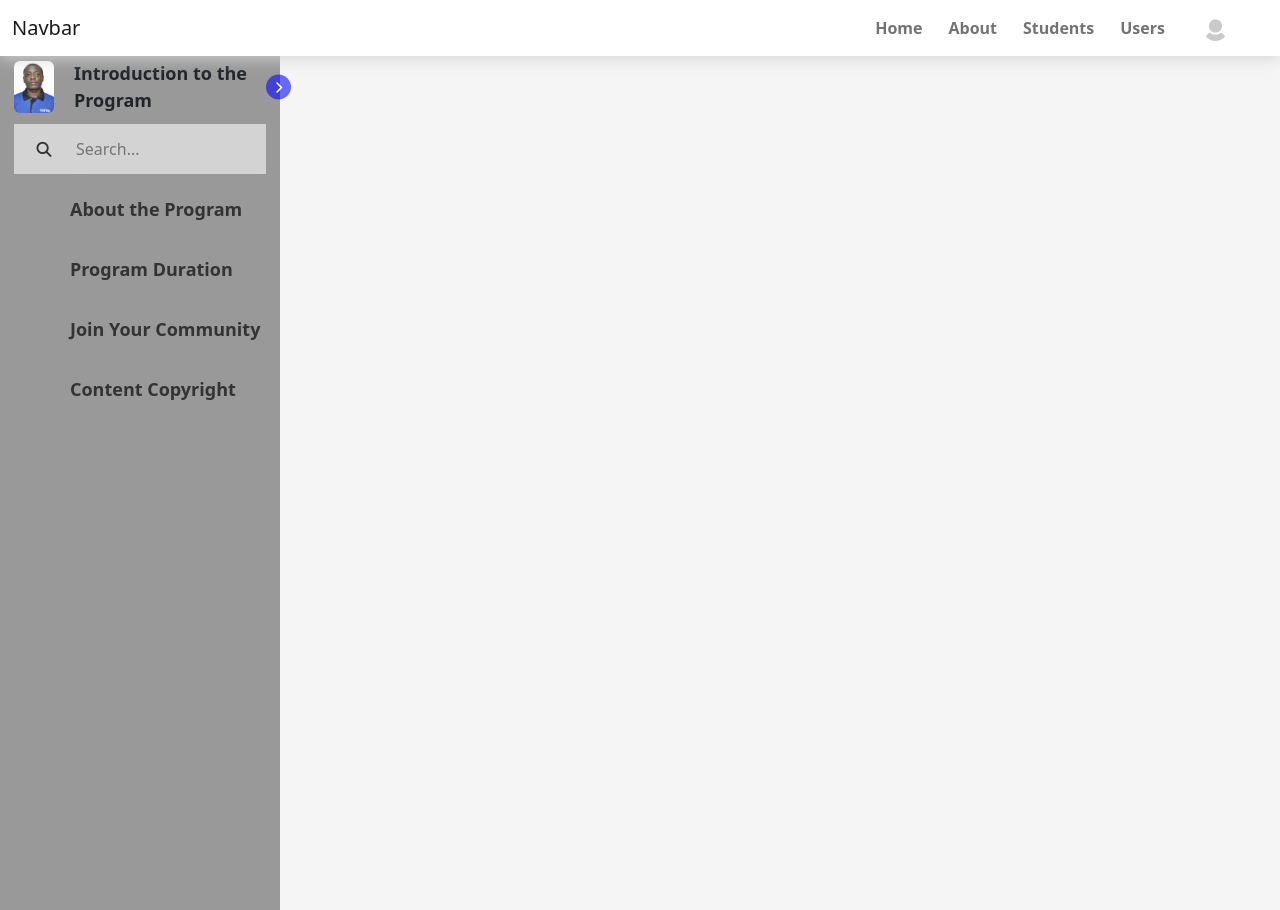
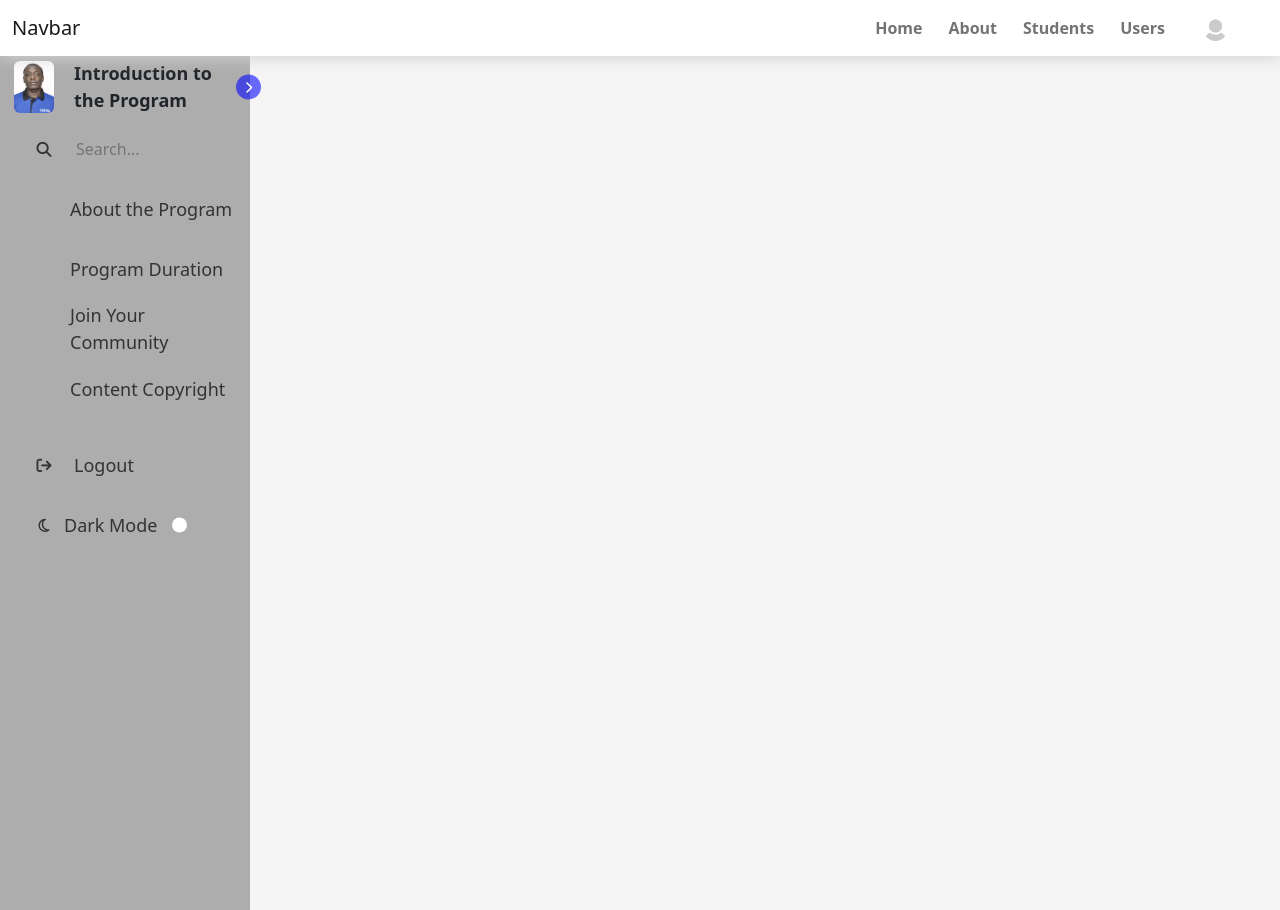
Before and after one commit to Nehemiah60/KnowledgeHub, a Flask app: page /intro-module in a window 1280 px wide. Run offline with Flask 3, Linux system fonts and the light colour scheme; the visitor is signed in with stand-in values (Sample User, id 1).

Commit message:
completed the sidebar

```diff
--- a/static/css/style.css
+++ b/static/css/style.css
@@ -2,6 +2,7 @@
 body{
     background: whitesmoke;
     overflow: hidden;
+    transition: background-color 0.3s, color 0.3s;
 }
 
 .navbar-nav .nav-link{
@@ -592,7 +593,7 @@ width: 13%;
 /*** REUSABLE CSS FOR THE SIDEBAR****/
 .sidebar .text{
     font-size: 18px;
-    font-weight: 600;
+    font-weight: 500;
 }
 
 .sidebar .image{
@@ -611,11 +612,12 @@ width: 13%;
     top: 50;
     left: 0;
     height: 100%;
-    width: 280px;
+    width: 250px;
     padding: 10px 14px;
-    background: #999;
+    background: #adadad;
 
 }
+
 .sidebar header{
     position: relative;
 }
@@ -632,6 +634,7 @@ header .image-text .header-text{
 .header-text .module-name{
 font-weight: 600;
 }
+
 
 .sidebar header .toggleDrop{
 position: absolute;
@@ -671,8 +674,7 @@ font-size: 12px;
 }
 
 .sidebar .search-box{
-    background: rgb(211, 211, 211);
-
+  color: #666666;
 }
 
 .sidebar input{
@@ -680,8 +682,8 @@ height: 100%;
 width: 100%;
 outline: none;
 border: none;
-background: lightgrey;
 border-radius: 10px;
+background: #adadad;
 }
 
 .sidebar li a{
@@ -697,3 +699,87 @@ border-radius: 10px;
 background: rgba(0, 0, 255, 0.459);
 
 }
+
+.sidebar .module-menu-bar{
+
+    height: calc(100%-50px);
+    display: flex;
+    flex-direction: column;
+    justify-content: space-between;
+}
+
+.module-menu-bar .mode{
+    background: #adadad;
+}
+
+.module-menu-bar .mode i{
+    position: absolute;
+}
+.module-menu-bar .mode .moon-sun{
+    height: 50px;
+    width: 50px;
+    display: flex;
+    align-items: center;
+}
+
+.module-menu-bar .mode i.sun{
+    opacity: 0;
+}
+.module-menu-bar .mode .toggle-switch{
+    display: flex;
+    height: 100%;
+    min-width: 60px;
+    align-items: center;
+    justify-content: center;
+    cursor: pointer;
+}
+.toggle-switch .switch{
+    position: relative;
+    height: 20px;
+    width: 40px;
+    border-radius: 25px;
+    background: #adadad;
+}
+
+.switch::before{
+    content: "";
+    position: absolute;
+    height: 15px;
+    width: 15px;
+    border-radius: 50%;
+    top: 50%;
+    left: 5px;
+    transform: translateY(-50%);
+    background: white;
+}
+
+body.dark .switch::before{
+left: 20px;
+}
+
+.dark {
+    background-color: #1a1a1a;
+    color: #ffffff;
+  }
+.dark .sidebar {
+    background-color: #333; /* Adjust the background color for dark mode */
+    color: #ffffff; /* Adjust the text color for dark mode */
+  }
+
+.dark .search-box{
+    background: #a6a6a6;
+  }
+.dark input{
+    background: #a6a6a6;
+}
+
+.dark .mode{
+background: #a6a6a6;
+}
+.dark li .text{
+    color: white;
+}
+
+.dark .iconS{
+    color: wheat;
+}
--- a/static/js/app.js
+++ b/static/js/app.js
@@ -60,3 +60,37 @@ document.addEventListener('DOMContentLoaded', function() {
 
     });
 });
+
+
+// Toggling a SWITCH TO CHANGE MODE
+document.addEventListener('DOMContentLoaded', function () {
+    const body = document.querySelector('body');
+    const modeSwitch = document.querySelector('.toggle-switch');
+    const modeText = document.querySelector('.mode-text');
+
+    // Check if dark mode preference is stored
+    const isDarkMode = localStorage.getItem('darkMode') === 'true';
+
+    // Apply dark mode if the preference is true
+    if (isDarkMode) {
+      body.classList.add('dark');
+      modeText.textContent = 'Light Mode';
+    }
+
+    // Toggle dark mode on switch click
+    modeSwitch.addEventListener('click', function () {
+      body.classList.toggle('dark');
+      const isDarkMode = body.classList.contains('dark');
+
+      // Update dark mode preference in localStorage
+      localStorage.setItem('darkMode', isDarkMode);
+
+      if (isDarkMode) {
+        modeText.textContent = 'Light Mode';
+      } else {
+        modeText.textContent = 'Dark Mode';
+      }
+    });
+  });
+
+  //Toggle the SIDEBAR
--- a/templates/intro-module.html
+++ b/templates/intro-module.html
@@ -82,7 +82,24 @@
                 </a>
             </li>
         </ul>
-
+    </div>
+    <div class="content-bottom">
+        <li class="module-nav-links">
+            <a href=" {{ url_for('logout') }} ">
+                <i class="fa-solid fa-arrow-right-from-bracket iconS"></i>
+                <span class="text nav-text "> Logout </span>
+            </a>
+        </li>
+        <li class="mode">
+            <div class="moon-sun">
+                <i class="fa-regular fa-moon moon iconS"></i>
+                <i class="fa-regular fa-sun sun"></i>
+            </div>
+            <span class="mode-text text">Dark Mode</span>
+            <div class="toggle-switch">
+                <span class="switch"></span>
+            </div>
+        </li>
     </div>
 </div>
 </nav>
```
